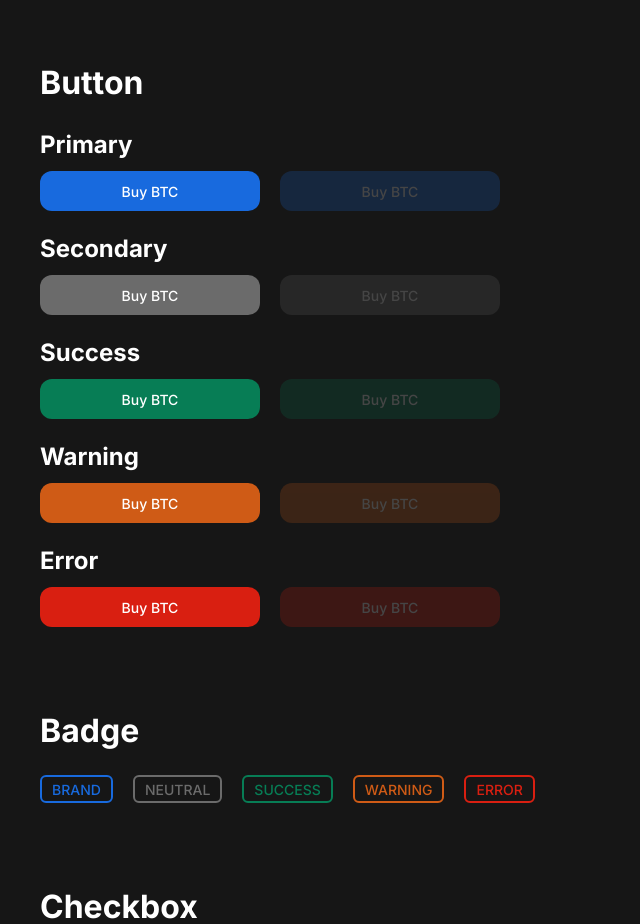
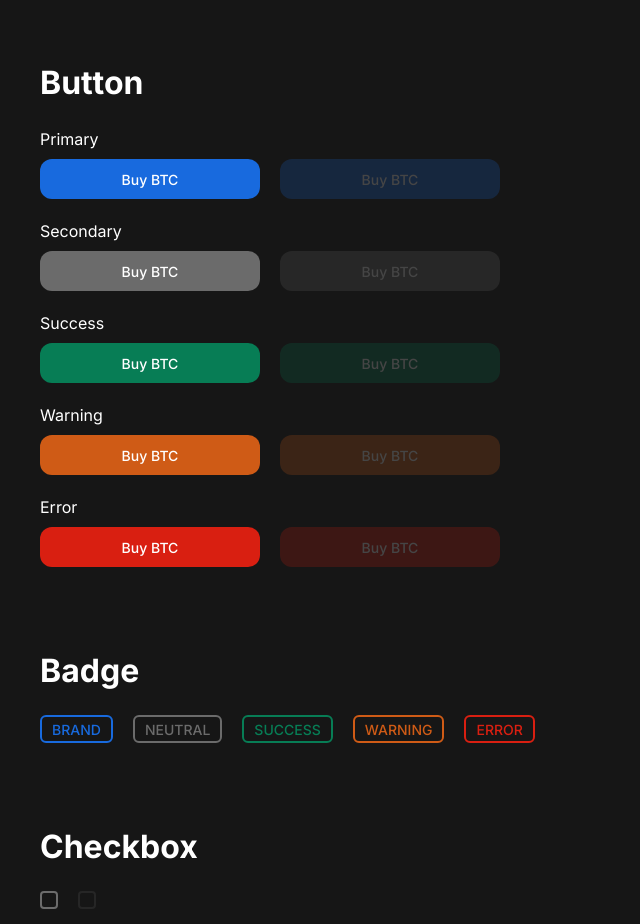
Before and after one commit to cuongcode/fkash-ui, a React (Create React App) app: page / in a window 1280 px wide. Shown: the part 1540-2464 px from the top of the page, without its empty margins (0-640 px from the left). Built offline with nearby package versions, Linux system fonts and the light colour scheme.

Commit message:
fix style button section

```diff
--- a/src/components/base/button.tsx
+++ b/src/components/base/button.tsx
@@ -13,7 +13,7 @@ export const Button:FC<ButtonProps> = (props) => {
   return (
     <button
       className={clsx(
-        'rounded-[12px] w-[220px] h-[40px] text-p4 text-white font-medium focus:border-2 focus:border-background-black focus:ring-[2px]',
+        'rounded-[12px] w-[220px] h-[40px] text-p4 text-white font-medium focus:ring-[2px] focus:ring-offset-2 focus:ring-offset-background-black',
         ButtonPreset[preset],
         disabled ? 'opacity-20 disabled:pointer-events-none':'',
         className
@@ -29,8 +29,17 @@ export const Button:FC<ButtonProps> = (props) => {
 
 const ButtonPreset = {
   primary: 'bg-primary-100 hover:bg-primary-80 focus:ring-primary-100 focus:bg-primary-100',
-  secondary: 'bg-secondary-100 hover:bg-secondary-80 focus:ring-primary-100 focus:bg-secondary-100',
-  success: 'bg-success-100 hover:bg-success-80 focus:ring-primary-100 focus:bg-success-100',
-  warning: 'bg-warning-100 hover:bg-warning-80 focus:ring-primary-100 focus:bg-warning-100',
-  error: 'bg-error-100 hover:bg-error-80 focus:ring-primary-100 focus:bg-error-100',
+  secondary: 'bg-secondary-100 hover:bg-secondary-80 focus:ring-secondary-100 focus:bg-secondary-100',
+  success: 'bg-success-100 hover:bg-success-80 focus:ring-success-100 focus:bg-success-100',
+  warning: 'bg-warning-100 hover:bg-warning-80 focus:ring-warning-100 focus:bg-warning-100',
+  error: 'bg-error-100 hover:bg-error-80 focus:ring-error-100 focus:bg-error-100',
 }
+
+//'rounded-[12px] w-[220px] h-[40px] text-p4 text-white font-medium focus:border-2 focus:border-background-black focus:ring-[2px]'
+// const ButtonPreset = {
+//   primary: 'bg-primary-100 hover:bg-primary-80 focus:ring-primary-100 focus:bg-primary-100',
+//   secondary: 'bg-secondary-100 hover:bg-secondary-80 focus:ring-primary-100 focus:bg-secondary-100',
+//   success: 'bg-success-100 hover:bg-success-80 focus:ring-primary-100 focus:bg-success-100',
+//   warning: 'bg-warning-100 hover:bg-warning-80 focus:ring-primary-100 focus:bg-warning-100',
+//   error: 'bg-error-100 hover:bg-error-80 focus:ring-primary-100 focus:bg-error-100',
+// }
--- a/src/components/sections/button-section.tsx
+++ b/src/components/sections/button-section.tsx
@@ -5,35 +5,35 @@ export const ButtonSection = () => {
     return (
         <div className='flex flex-col gap-5'>
             <div className='flex flex-col gap-2'>
-                <Text text='Primary' preset='h5'/>
+                <Text text='Primary' preset='p3'/>
                 <div className='flex gap-5'>
                     <Button preset='primary' text='Buy BTC'/>
                     <Button preset='primary' text='Buy BTC' disabled/>
                 </div>
             </div>
             <div className='flex flex-col gap-2'>
-                <Text text='Secondary' preset='h5'/>
+                <Text text='Secondary' preset='p3'/>
                 <div className='flex gap-5'>
                     <Button preset='secondary' text='Buy BTC'/>
                     <Button preset='secondary' text='Buy BTC' disabled/>
                 </div>
             </div>
             <div className='flex flex-col gap-2'>
-                <Text text='Success' preset='h5'/>
+                <Text text='Success' preset='p3'/>
                 <div className='flex gap-5'>
                     <Button preset='success' text='Buy BTC'/>
                     <Button preset='success' text='Buy BTC' disabled/>
                 </div>
             </div>
             <div className='flex flex-col gap-2'>
-                <Text text='Warning' preset='h5'/>
+                <Text text='Warning' preset='p3'/>
                 <div className='flex gap-5'>
                     <Button preset='warning' text='Buy BTC'/>
                     <Button preset='warning' text='Buy BTC' disabled/>
                 </div>
             </div>
             <div className='flex flex-col gap-2'>
-                <Text text='Error' preset='h5'/>
+                <Text text='Error' preset='p3'/>
                 <div className='flex gap-5'>
                     <Button preset='error' text='Buy BTC'/>
                     <Button preset='error' text='Buy BTC' disabled/>
```
